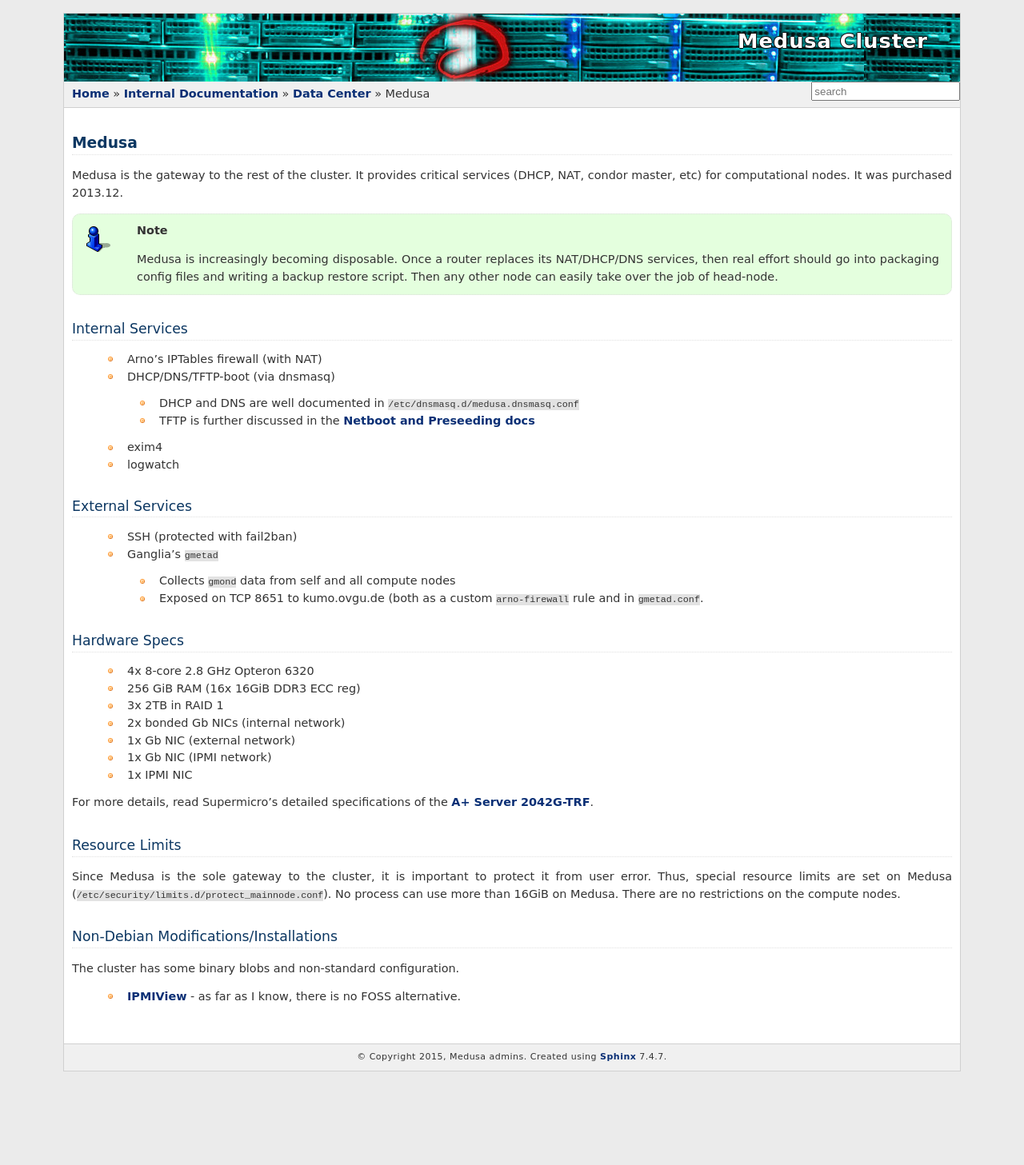
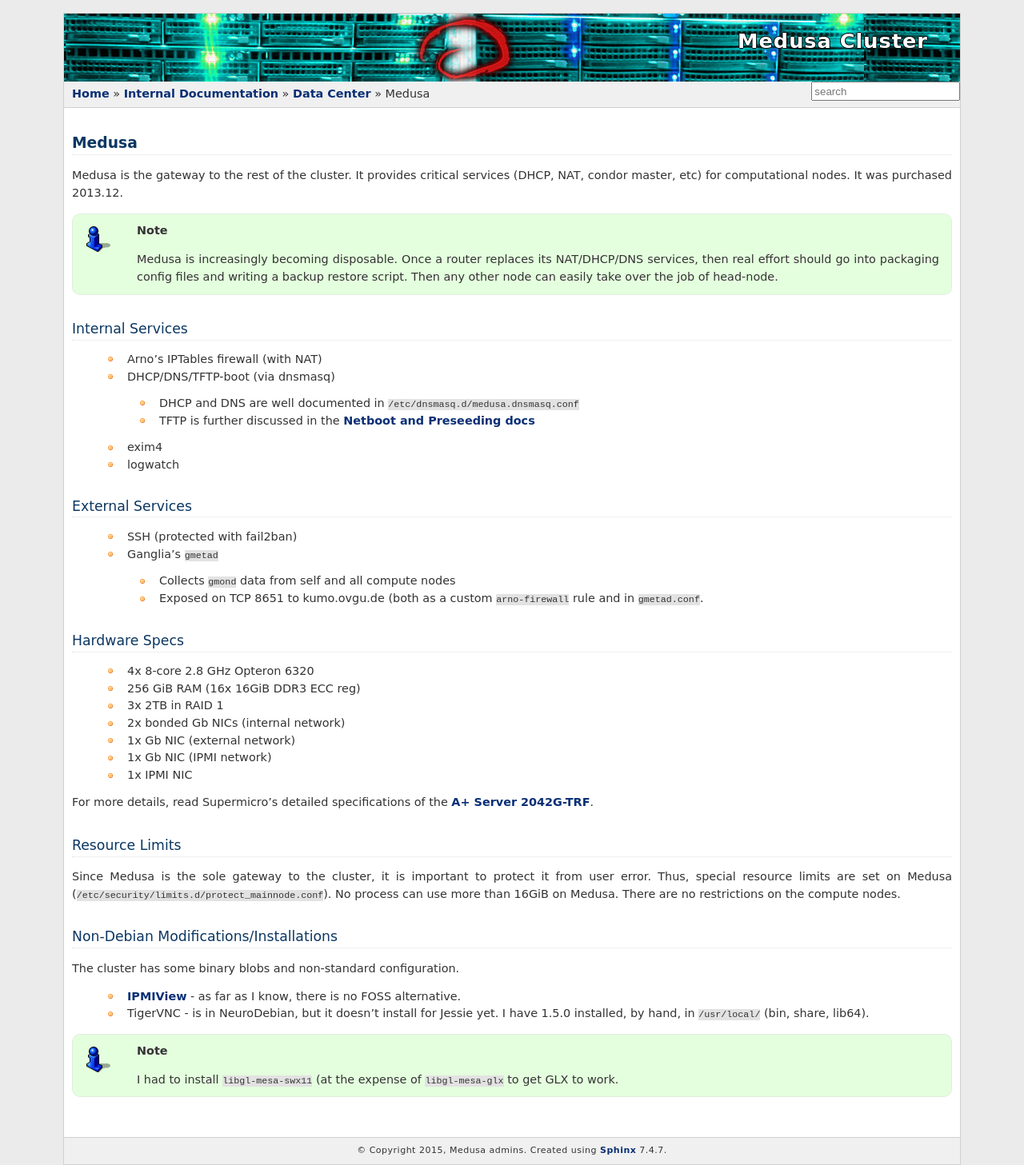
Before and after one commit to psychoinformatics-de/ipsy-docs, a Sphinx documentation site: the page built from source/internal/data_center/medusa.rst, in a window 1280 px wide. Shown: the whole page at 80% size. Built offline with Sphinx 7.4.7, drawn with Linux system fonts in a browser that asks for light colours; formulas are drawn with MathJax 3; before the commit the page ends 1340 px from its top, so only the background shows below that.

Commit message:
Docs TigerVNC install

```diff
--- a/source/internal/data_center/medusa.rst
+++ b/source/internal/data_center/medusa.rst
@@ -61,5 +61,11 @@ Non-Debian Modifications/Installations
 The cluster has some binary blobs and non-standard configuration.
 
  * `IPMIView`_ - as far as I know, there is no FOSS alternative.
+ * TigerVNC - is in NeuroDebian, but it doesn't install for Jessie yet. I have
+   1.5.0 installed, by hand, in ``/usr/local/`` (bin, share, lib64).
+
+.. note::
+  I had to install ``libgl-mesa-swx11`` (at the expense of ``libgl-mesa-glx``
+  to get GLX to work.
 
 .. _IPMIView: ftp://ftp.supermicro.com/utility/IPMIView/
```
